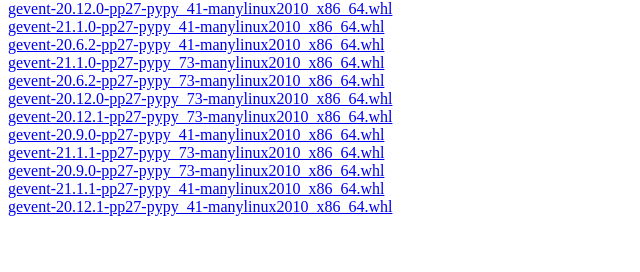
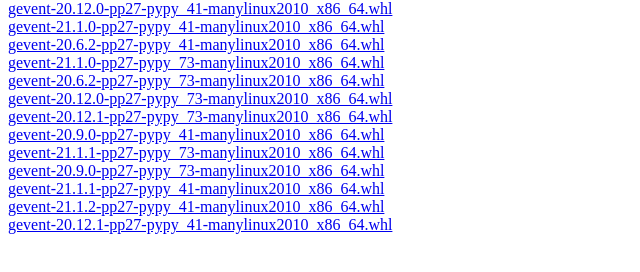
Before and after one commit to antocuni/pypy-wheels, a plain HTML site: page manylinux2010/gevent/index.html in a window 1280 px wide. Shown: the part 66-338 px from the top of the page, without its empty margins (0-640 px from the left). Drawn offline with Linux system fonts and the light colour scheme.

Commit message:
update index:   - commit e4cd79c2f6732a9d448dc917b4bea645582fa83b   - travis job 1787.21   - https://travis-ci.org/antocuni/pypy-wheels/jobs/755463895

```diff
--- a/manylinux2010/gevent/index.html
+++ b/manylinux2010/gevent/index.html
@@ -10,5 +10,6 @@
 <a href="gevent-21.1.1-pp27-pypy_73-manylinux2010_x86_64.whl">gevent-21.1.1-pp27-pypy_73-manylinux2010_x86_64.whl</a><br>
 <a href="gevent-20.9.0-pp27-pypy_73-manylinux2010_x86_64.whl">gevent-20.9.0-pp27-pypy_73-manylinux2010_x86_64.whl</a><br>
 <a href="gevent-21.1.1-pp27-pypy_41-manylinux2010_x86_64.whl">gevent-21.1.1-pp27-pypy_41-manylinux2010_x86_64.whl</a><br>
+<a href="gevent-21.1.2-pp27-pypy_41-manylinux2010_x86_64.whl">gevent-21.1.2-pp27-pypy_41-manylinux2010_x86_64.whl</a><br>
 <a href="gevent-20.12.1-pp27-pypy_41-manylinux2010_x86_64.whl">gevent-20.12.1-pp27-pypy_41-manylinux2010_x86_64.whl</a><br>
 </body></html>
```
Also changed, not shown: 1 other file.
